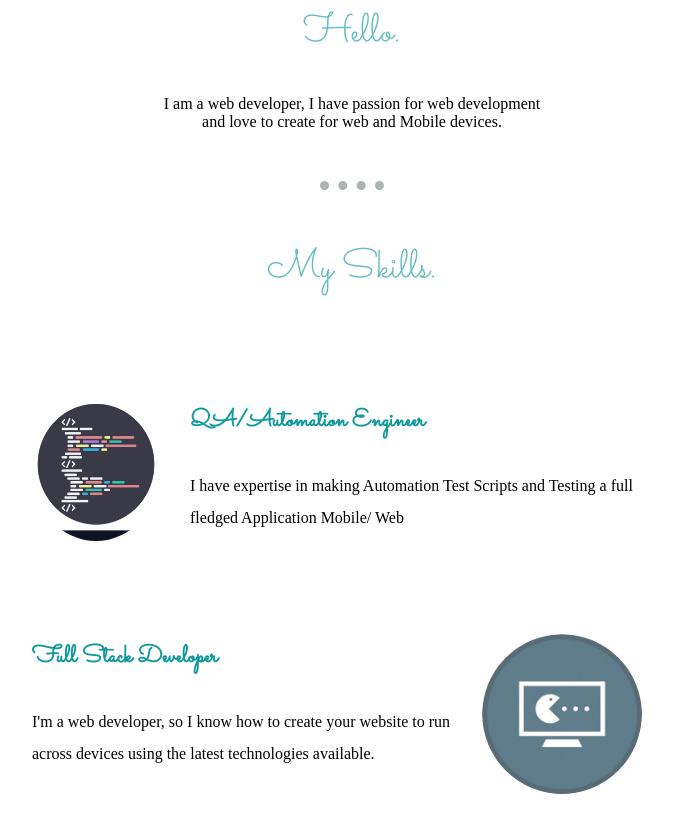
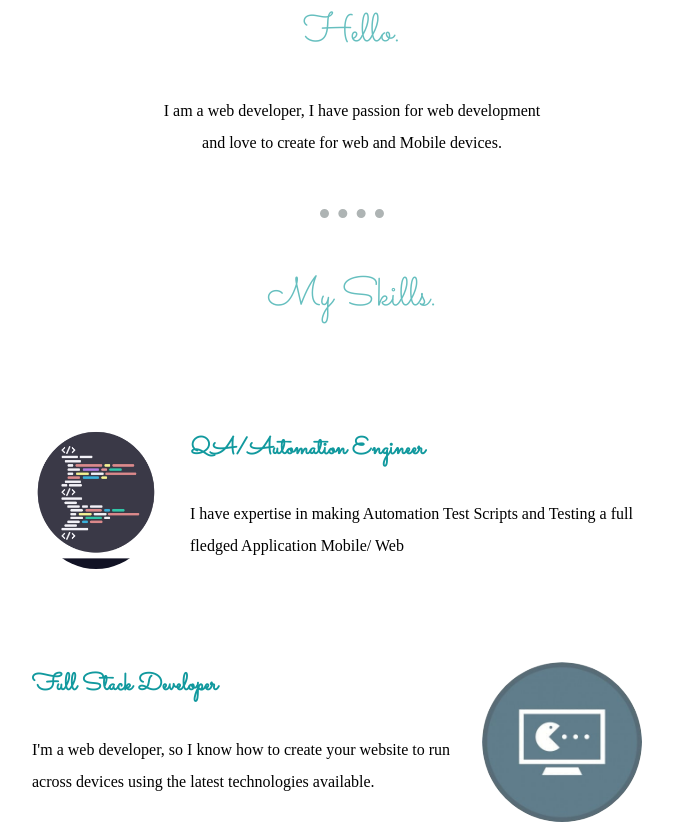
Before and after one commit to Heisenberg0G/cv, a plain HTML site: page index.html in a window 1280 px wide. Shown: the part 999-1824 px from the top of the page, without its empty margins (288-961 px from the left). Drawn offline with Linux system fonts and the light colour scheme.

Commit message:
Update styles.css

```diff
--- a/css/styles.css
+++ b/css/styles.css
@@ -37,13 +37,10 @@ h3{
     color: #11999E;
 }
 
-/*p{
-    margin-top: 0;
-    font-family:"Sacramento",Cursive ;
-    color: #11999E;
-    padding-bottom: 10px;
+p{
+    line-height: 2;
 }
-*/
+
 
 a{
     color: #11999E;
```
